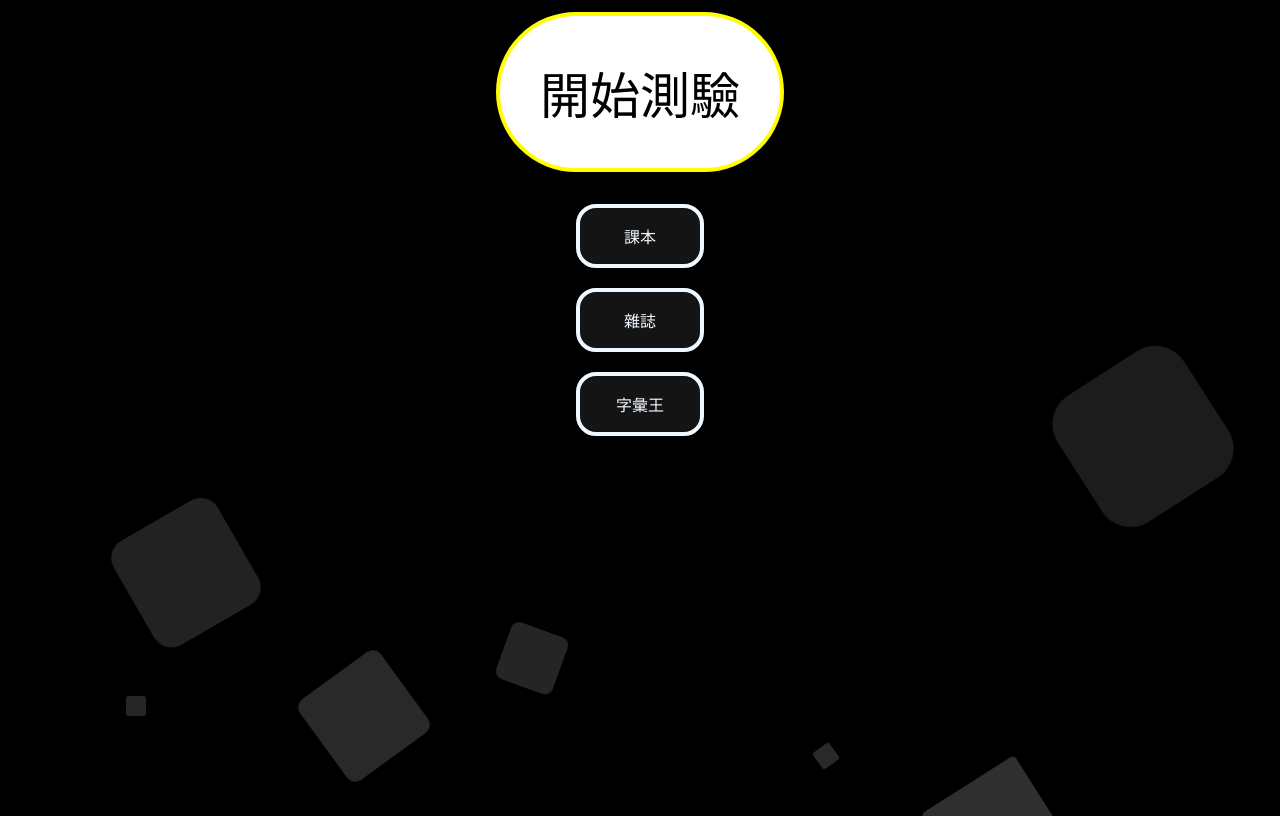
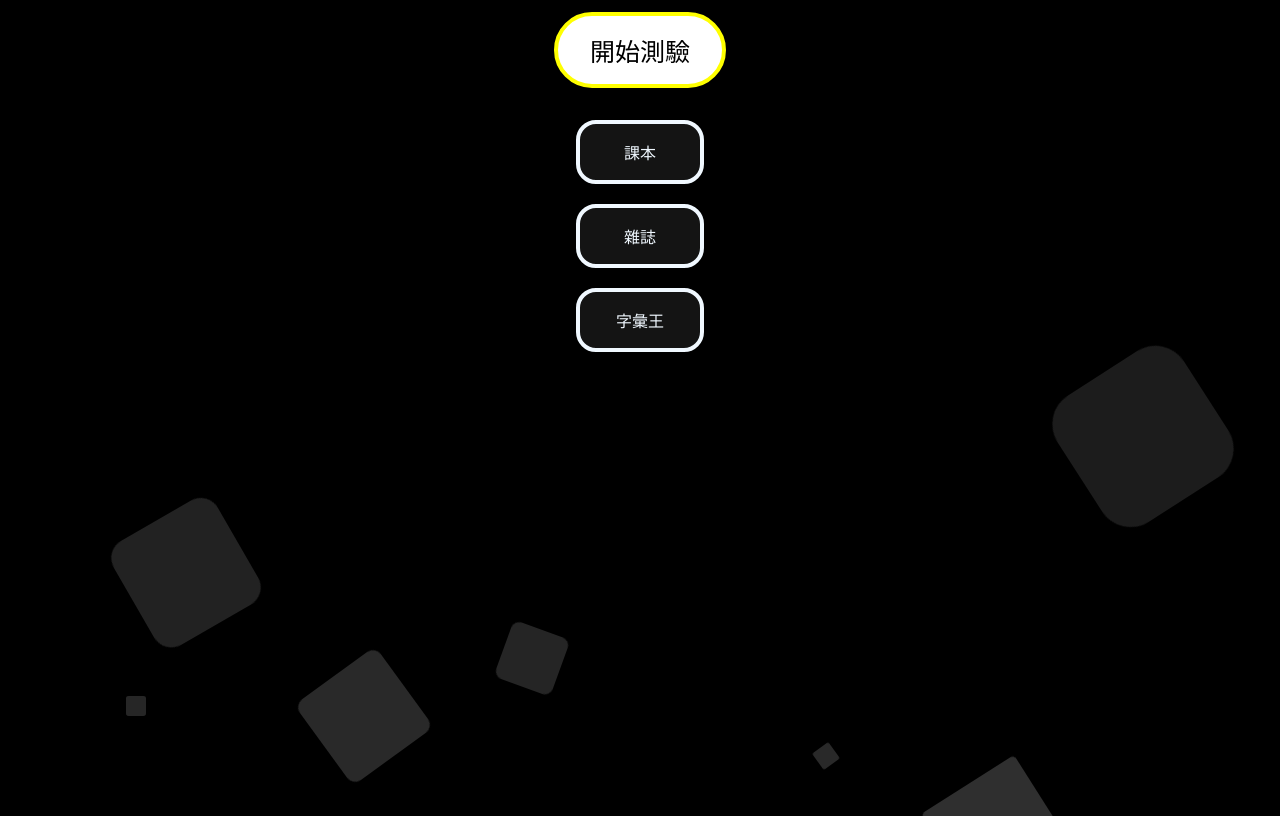
Before and after one commit to EEEE167/english-word-quiz, a plain HTML site: page index.html in a window 1280 px wide. Drawn offline with Linux system fonts and the light colour scheme.

Commit message:
update style.css

```diff
--- a/style.css
+++ b/style.css
@@ -69,8 +69,8 @@ body {
 #start {
     background-color: white;
     margin: 4px 4px;
-    padding: 40px 40px;
-    font-size: 50px;
+    padding: 16px 32px;
+    font-size: 25px;
     border-radius: 100px;
     border: 4px solid yellow;
     transition-duration: 0.4s;
```
